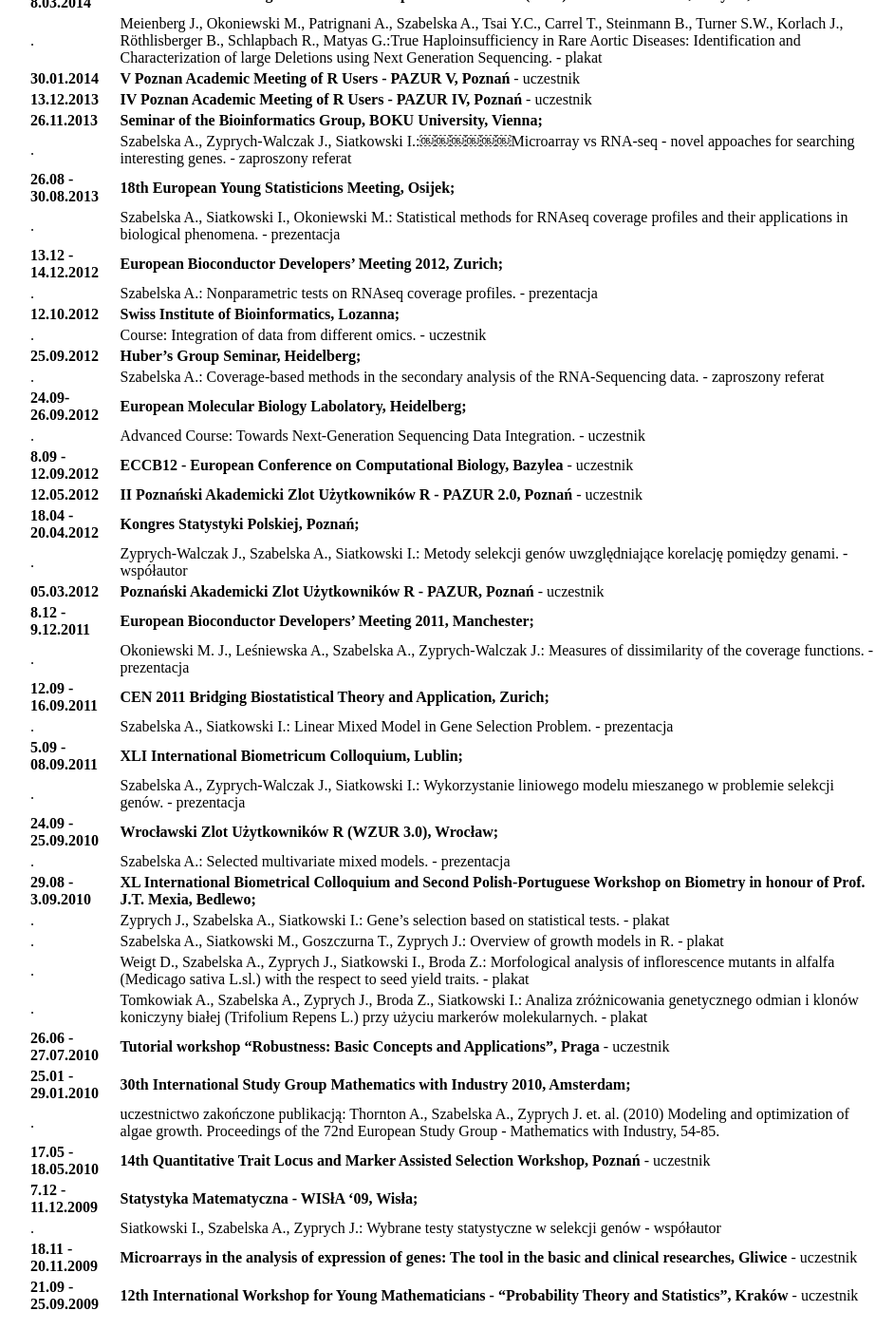
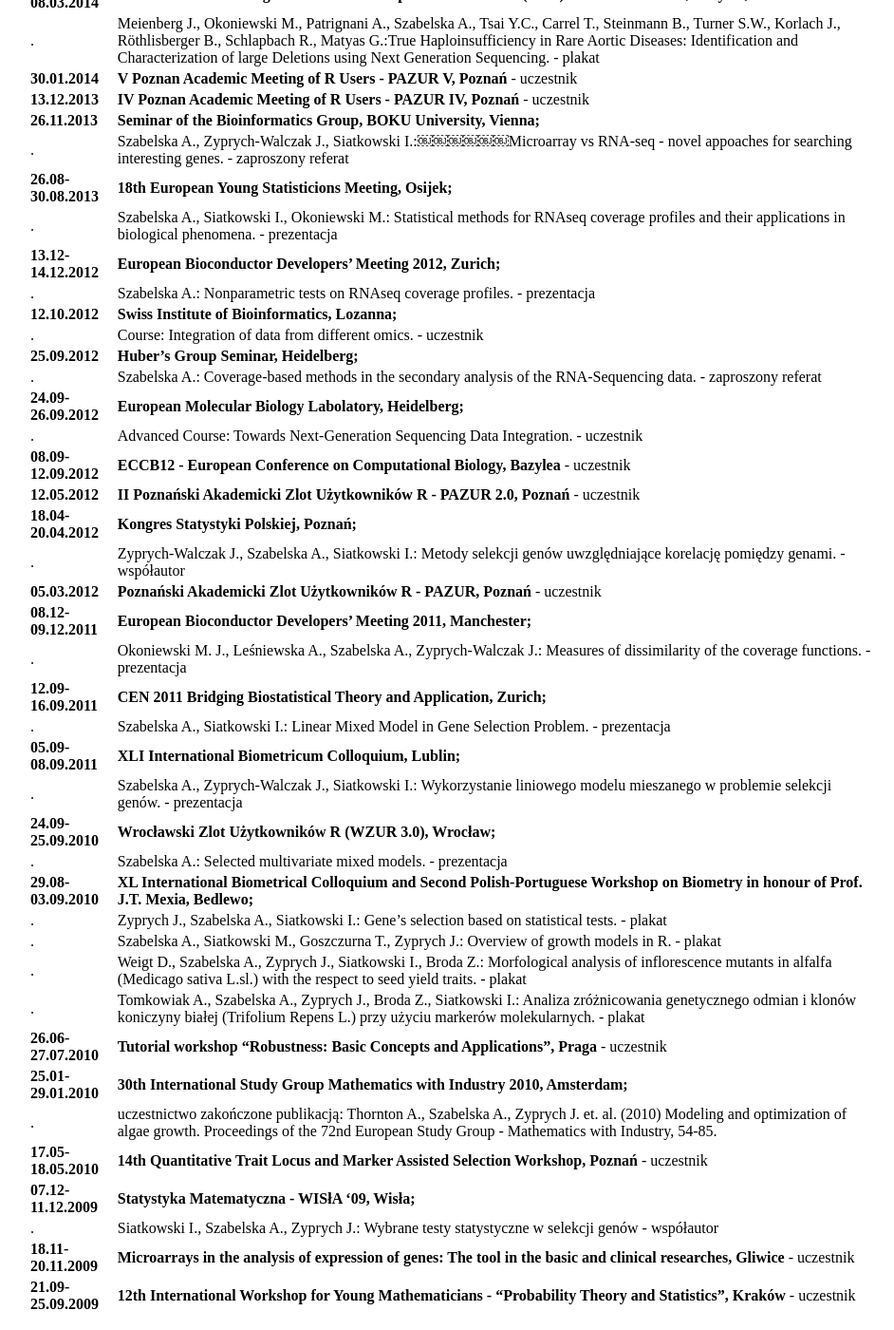
Before and after one commit to alicjaszabelska/alicjaszabelska.github.io, a Jekyll site: the page built from cv/konferencje.md, in a window 1280 px wide and 1400 px high, scrolled down 759 px. Shown: the whole window at 95% size, without its empty margins (163-1105 px from the left). Built offline with Jekyll 4.4.1, drawn with Linux system fonts in a browser that asks for light colours; some of the changed text lies outside the part shown.

Commit message:
Update konferencje.md

```diff
--- a/cv/konferencje.md
+++ b/cv/konferencje.md
@@ -4,34 +4,34 @@
 ---
 Data | Konferencja
 --- | ---
-**12.10 - 14.10.2016** | **European R Users Meeting - eRum 2016, Poznań** - uczestnik
-**16.06 – 18.06.2016** | **BioInformatics in Torun 2016 - BIT16, Torun;**
+**12.10-14.10.2016** | **European R Users Meeting - eRum 2016, Poznań** - uczestnik
+**16.06–18.06.2016** | **BioInformatics in Torun 2016 - BIT16, Torun;**
 . | Szabelska A., Zyprych-Walczak J., Siatkowski I., Okoniewski M.: Influence of the primary analysis on discovering differentially expressed genes based on RNA-Seq data. - poster
-**07.09 - 09.09.2015** | **The 45th International Biometrical Colloquium, Dymaczewo 2015;**
+**07.09-09.09.2015** | **The 45th International Biometrical Colloquium, Dymaczewo 2015;**
 . | Zyprych-Walczak J., Szabelska A., Handschuh L., Górczak K., Klamecka K., Figlerowicz M. and Siatkowski I.:The comparison of the normalization methods for RNA-Seq data analysis. - prezentacja
 **10.04.2015** | **X Poznan Academic Meeting of R Users - PAZUR X, Poznań** - uczestnik
 **11.02.2015** | **IX Poznan Academic Meeting of R Users - PAZUR IX, Poznań**  - uczestnik
-**30.11 - 05.12.2014** | **XL Konferencja Statystyka Matematyczna, Będlewo;**
+**30.11-05.12.2014** | **XL Konferencja Statystyka Matematyczna, Będlewo;**
 . | Zyprych-Walczak J., Szabelska A., Siatkowski I.:Przegląd problemów i metod związanych z analizą danych dotyczących ekspresji genów na podstawie eksperymentu głębokiego sekwencjonowania. - współautor
-**15.10 - 17.10.2014** | **Polski Akademicki Zlot Użytkowników R - PAZUR 2014, Poznań;**
+**15.10-17.10.2014** | **Polski Akademicki Zlot Użytkowników R - PAZUR 2014, Poznań;**
 . | Szabelska A., Zyprych-Walczak J.:Wstęp do R - prowadzący warsztaty
 . | Szabelska A., Zyprych-Walczak J.:Wykorzystanie R w analizie danych RNA-seq. - prezentacja
 . | Wiewiórka M., Szabelska A., Okoniewski M.:Sygnatury genowe chorób - użycie równoległego R i uczenia maszynowego z MLInterfaces - prezentacja
-**30.06 - 4.07.2014**	| **X Working Seminar on Statistical Methods in Variety Testing, Będlewo;**
+**30.06-4.07.2014**	| **X Working Seminar on Statistical Methods in Variety Testing, Będlewo;**
 . | Górczak K., Klamecka K., Szabelska A., Zyprych-Walczak J., Siatkowski I.:RNA-Seq plant data analysis. - współautor
 **21.05.2014** | **Wykłady otwarte ze statystyki, UAM Poznań;**
 . | Zyprych-Walczak J., Szabelska A., Klamecka K., Górczak K., Siatkowski I.:Statystyczna analiza danych pochodzących z eksperymentów mikromacierzowych i sekwencjonowania nowej generacji. - prezentacja
 **11.05.2014** | **VII Poznan Academic Meeting of R Users - PAZUR V, Poznań** - uczestnik
 **14.03.2014** | **VI Poznan Academic Meeting of R Users - PAZUR V, Poznań** - uczestnik
-**5.03 - 8.03.2014** | **2nd International Congress of Rare and Orphan Diseases - RE(ACT) CONGRESS 2014, Bazylea;**
+**05.03-08.03.2014** | **2nd International Congress of Rare and Orphan Diseases - RE(ACT) CONGRESS 2014, Bazylea;**
 . | Meienberg J., Okoniewski M., Patrignani A., Szabelska A., Tsai Y.C., Carrel T., Steinmann B., Turner S.W., Korlach J., Röthlisberger B., Schlapbach R., Matyas G.:True Haploinsufficiency in Rare Aortic Diseases: Identification and Characterization of large Deletions using Next Generation Sequencing. - plakat
 **30.01.2014** | **V Poznan Academic Meeting of R Users - PAZUR V, Poznań** - uczestnik
 **13.12.2013** | **IV Poznan Academic Meeting of R Users - PAZUR IV, Poznań** - uczestnik
 **26.11.2013** | **Seminar of the Bioinformatics Group, BOKU University, Vienna;**
 . | Szabelska A., Zyprych-Walczak J., Siatkowski I.:￼￼￼￼￼￼Microarray vs RNA-seq - novel appoaches for searching interesting genes. - zaproszony referat
-**26.08 - 30.08.2013** | **18th European Young Statisticions Meeting, Osijek;**
+**26.08-30.08.2013** | **18th European Young Statisticions Meeting, Osijek;**
 . | Szabelska A., Siatkowski I., Okoniewski M.: Statistical methods for RNAseq coverage profiles and their applications in biological phenomena. - prezentacja
-**13.12 - 14.12.2012** | **European Bioconductor Developers' Meeting 2012, Zurich;**
+**13.12-14.12.2012** | **European Bioconductor Developers' Meeting 2012, Zurich;**
 . | Szabelska A.: Nonparametric tests on RNAseq coverage profiles. - prezentacja
 **12.10.2012** | **Swiss Institute of Bioinformatics, Lozanna;**
 . | Course: Integration of data from different omics. - uczestnik
@@ -39,31 +39,31 @@
 . | Szabelska A.: Coverage-based methods in the secondary analysis of the RNA-Sequencing data. - zaproszony referat
 **24.09-26.09.2012** | **European Molecular Biology Labolatory, Heidelberg;**
 . | Advanced Course: Towards Next-Generation Sequencing Data Integration. - uczestnik
-**8.09 - 12.09.2012** | **ECCB12 - European Conference on Computational Biology, Bazylea** - uczestnik
+**08.09-12.09.2012** | **ECCB12 - European Conference on Computational Biology, Bazylea** - uczestnik
 **12.05.2012** | **II Poznański Akademicki Zlot Użytkowników R - PAZUR 2.0, Poznań** - uczestnik
-**18.04 - 20.04.2012** | **Kongres Statystyki Polskiej, Poznań;**
+**18.04-20.04.2012** | **Kongres Statystyki Polskiej, Poznań;**
 . | Zyprych-Walczak J., Szabelska A., Siatkowski I.: Metody selekcji genów uwzględniające korelację pomiędzy genami. - współautor
 **05.03.2012** | **Poznański Akademicki Zlot Użytkowników R - PAZUR, Poznań**  - uczestnik
-**8.12 - 9.12.2011** | **European Bioconductor Developers' Meeting 2011, Manchester;**
+**08.12-09.12.2011** | **European Bioconductor Developers' Meeting 2011, Manchester;**
 . | Okoniewski M. J., Leśniewska A., Szabelska A., Zyprych-Walczak J.: Measures of dissimilarity of the coverage functions. - prezentacja
-**12.09 - 16.09.2011** | **CEN 2011 Bridging Biostatistical Theory and Application, Zurich;**
+**12.09-16.09.2011** | **CEN 2011 Bridging Biostatistical Theory and Application, Zurich;**
 . | Szabelska A., Siatkowski I.: Linear Mixed Model in Gene Selection Problem. - prezentacja
-**5.09 - 08.09.2011**	| **XLI International Biometricum Colloquium, Lublin;**
+**05.09-08.09.2011**	| **XLI International Biometricum Colloquium, Lublin;**
 . | Szabelska A., Zyprych-Walczak J., Siatkowski I.: Wykorzystanie liniowego modelu mieszanego w problemie selekcji genów. - prezentacja
-**24.09 - 25.09.2010** | **Wrocławski Zlot Użytkowników R (WZUR 3.0), Wrocław;**
+**24.09-25.09.2010** | **Wrocławski Zlot Użytkowników R (WZUR 3.0), Wrocław;**
 . | Szabelska A.: Selected multivariate mixed models. - prezentacja
-**29.08 - 3.09.2010** | **XL International Biometrical Colloquium and Second Polish-Portuguese Workshop on Biometry in honour of Prof. J.T. Mexia, Bedlewo;**
+**29.08-03.09.2010** | **XL International Biometrical Colloquium and Second Polish-Portuguese Workshop on Biometry in honour of Prof. J.T. Mexia, Bedlewo;**
 . | Zyprych J., Szabelska A., Siatkowski I.: Gene's selection based on statistical tests. - plakat
 . | Szabelska A., Siatkowski M., Goszczurna T., Zyprych J.: Overview of growth models in R. - plakat
 . | Weigt D., Szabelska A., Zyprych J., Siatkowski I., Broda Z.: Morfological analysis of inflorescence mutants in alfalfa (Medicago sativa  L.sl.) with the respect to seed yield traits. - plakat
 . | Tomkowiak A., Szabelska A., Zyprych J., Broda Z., Siatkowski I.: Analiza zróżnicowania genetycznego odmian i klonów koniczyny białej (Trifolium Repens L.) przy użyciu markerów molekularnych. - plakat
-**26.06 - 27.07.2010** | **Tutorial workshop "Robustness: Basic Concepts and Applications", Praga** - uczestnik
-**25.01 - 29.01.2010** | **30th International Study Group Mathematics with Industry 2010, Amsterdam;**
+**26.06-27.07.2010** | **Tutorial workshop "Robustness: Basic Concepts and Applications", Praga** - uczestnik
+**25.01-29.01.2010** | **30th International Study Group Mathematics with Industry 2010, Amsterdam;**
 . | uczestnictwo zakończone publikacją: Thornton A., Szabelska A., Zyprych J. et. al. (2010) Modeling and optimization of algae growth. Proceedings of the 72nd European Study Group - Mathematics with Industry, 54-85.
-**17.05 - 18.05.2010** | **14th Quantitative Trait Locus and Marker Assisted Selection Workshop, Poznań** - uczestnik
-**7.12 - 11.12.2009** | **Statystyka Matematyczna - WISłA '09, Wisła;**
+**17.05-18.05.2010** | **14th Quantitative Trait Locus and Marker Assisted Selection Workshop, Poznań** - uczestnik
+**07.12-11.12.2009** | **Statystyka Matematyczna - WISłA '09, Wisła;**
 . | Siatkowski I., Szabelska A., Zyprych J.: Wybrane testy statystyczne w selekcji genów - współautor
-**18.11 - 20.11.2009** | **Microarrays in the analysis of expression of genes: The tool in the basic and clinical researches, Gliwice** - uczestnik
-**21.09 - 25.09.2009** | **12th International Workshop for Young Mathematicians - "Probability Theory and Statistics", Kraków** - uczestnik
+**18.11-20.11.2009** | **Microarrays in the analysis of expression of genes: The tool in the basic and clinical researches, Gliwice** - uczestnik
+**21.09-25.09.2009** | **12th International Workshop for Young Mathematicians - "Probability Theory and Statistics", Kraków** - uczestnik
 
 [Powrót](/cv)
```
